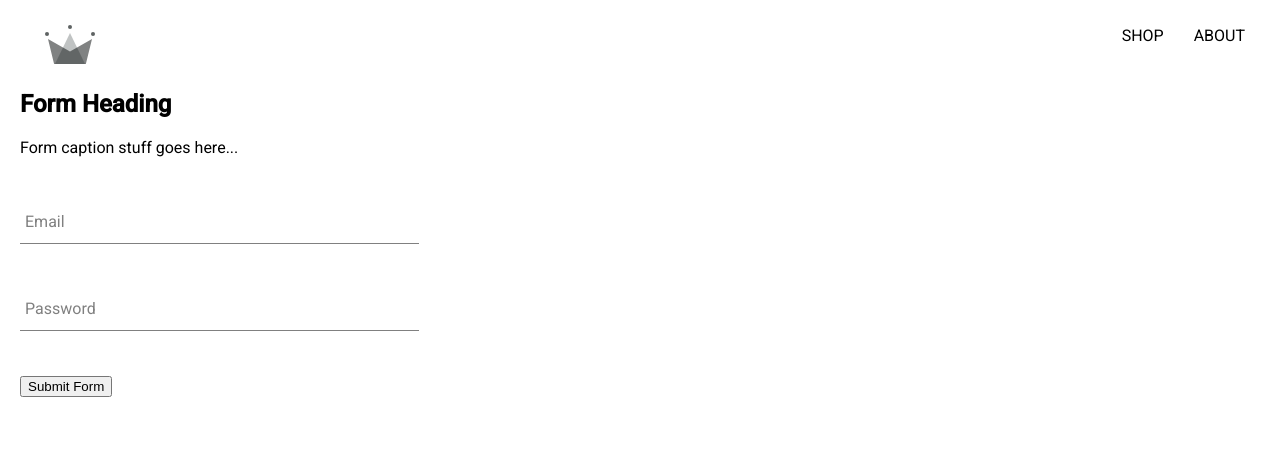
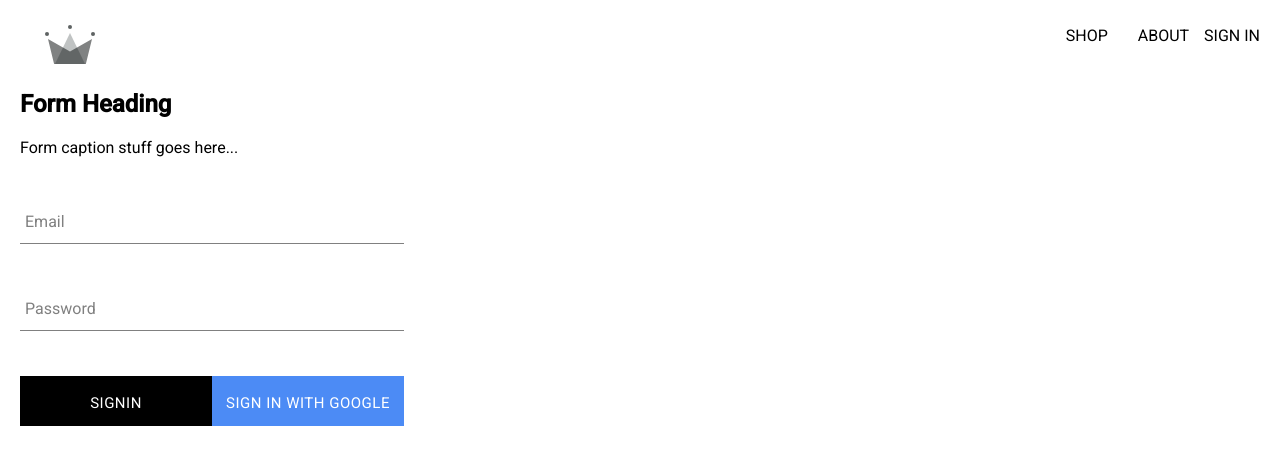
Before and after one commit to kaukeshav/Ecommerce-Store, a React (Create React App) app: page /sign-in in a window 1280 px wide. Shown: the top 464 px of the page. Built offline with nearby package versions, Linux system fonts and the light colour scheme; no server answers.

Commit message:
Firebase setup, Sign in with google

```diff
--- a/package.json
+++ b/package.json
@@ -6,6 +6,7 @@
     "@testing-library/jest-dom": "^4.2.4",
     "@testing-library/react": "^9.3.2",
     "@testing-library/user-event": "^7.1.2",
+    "firebase": "^7.10.0",
     "node-sass": "^4.13.1",
     "react": "^16.13.0",
     "react-dom": "^16.13.0",
--- a/src/App.js
+++ b/src/App.js
@@ -1,15 +1,38 @@
-import React from 'react';
+import React, { Component } from 'react';
 import { BrowserRouter as Router, Switch, Route } from 'react-router-dom';
 import { Homepage, Shoppage, SignInAndSignUp } from './pages';
 import { Header } from './components';
+import { auth } from './firebase/firebase';
 import './App.css';
 
-function App() {
+class App extends Component {
+  constructor(props) {
+    super(props);
+    this.state = {
+      currentUser: null
+    };
+  }
+
+  unsubscribeFromAuth = null;
+
+  componentDidMount() {
+    this.unsubscribeFromAuth = auth.onAuthStateChanged(user => {
+      this.setState({ currentUser: user });
+
+      console.log('user details', user);
+    });
+  }
+
+  componentWillUnmount() {
+    this.unsubscribeFromAuth();
+  }
+
+  render() {
     return (
       <div className="e-commerce-app">
         <Router>
           {/*  Common component across various routes */}
-        <Header />
+          <Header currentUser={this.state.currentUser} />
           <Switch>
             <Route exact path="/" component={Homepage} />
             <Route exact path="/shop" component={Shoppage} />
@@ -19,5 +42,6 @@ function App() {
       </div>
     );
   }
+}
 
 export default App;
--- /dev/null
+++ b/src/components/custom-button/custom-button.component.jsx
@@ -0,0 +1,15 @@
+import React from 'react';
+import './custom-button.styles.scss';
+
+const CustomButton = ({ children, isGoogleSignIn, ...otherProps }) => {
+  return (
+    <button
+      className={`${isGoogleSignIn ? 'google-blue ' : ''} button`}
+      {...otherProps}
+    >
+      {children}
+    </button>
+  );
+};
+
+export default CustomButton;
--- /dev/null
+++ b/src/components/custom-button/custom-button.styles.scss
@@ -0,0 +1,28 @@
+.button {
+  width: 200px;
+  height: 50px;
+  letter-spacing: 0.5px;
+  line-height: 50px;
+  font-size: 15px;
+  background-color: black;
+  color: white;
+  text-transform: uppercase;
+  border: 1px solid transparent;
+  text-align: center;
+  cursor: pointer;
+
+  &:hover {
+    background-color: white;
+    color: black;
+    border: 1px solid black;
+  }
+
+  &.google-blue {
+    background-color: #4c8bf5;
+    color: white;
+    &:hover {
+      background-color: #2c68ca;
+      border-color: transparent;
+    }
+  }
+}
--- a/src/components/header/header.component.jsx
+++ b/src/components/header/header.component.jsx
@@ -1,9 +1,10 @@
 import React from 'react';
 import { Link } from 'react-router-dom';
 import { ReactComponent as Logo } from '../../images/crown.svg';
+import { auth } from '../../firebase/firebase';
 import './header.styles.scss';
 
-const Header = () => {
+const Header = ({ currentUser }) => {
   return (
     <header className="global-header">
       <Link to="/" className="global-header__brand-container">
@@ -16,6 +17,16 @@ const Header = () => {
         <Link to="/about" className="global-header__nav-item">
           ABOUT
         </Link>
+        {currentUser ? (
+          <div
+            className="global-header__nav-item"
+            onClick={e => auth.signOut()}
+          >
+            SIGN OUT
+          </div>
+        ) : (
+          <Link to="/sign-in">SIGN IN</Link>
+        )}
       </nav>
     </header>
   );
--- a/src/components/header/header.styles.scss
+++ b/src/components/header/header.styles.scss
@@ -23,6 +23,7 @@
 
     &-item {
       padding: 10px 15px;
+      cursor: pointer;
     }
   }
 
--- a/src/components/index.js
+++ b/src/components/index.js
@@ -5,7 +5,7 @@ import CollectionItem from './collection-item/collection-item.component';
 import Header from './header/header.component';
 import SignIn from './sign-in/sign-in.component';
 import FormInput from './form-input/form-input.component';
-
+import CustomButton from './custom-button/custom-button.component';
 export {
   ShoppingCard,
   ShoppingGrid,
@@ -13,5 +13,6 @@ export {
   CollectionItem,
   Header,
   SignIn,
-  FormInput
+  FormInput,
+  CustomButton
 };
--- a/src/components/sign-in/sign-in.component.jsx
+++ b/src/components/sign-in/sign-in.component.jsx
@@ -1,6 +1,7 @@
 import React, { Component } from 'react';
 import './sign-in.styles.scss';
-import { FormInput } from '../index';
+import { FormInput, CustomButton } from '../index';
+import { signInWithGoogle } from '../../firebase/firebase';
 
 class SingIn extends Component {
   constructor(props) {
@@ -54,7 +55,12 @@ class SingIn extends Component {
             value={password}
           />
 
-          <input type="submit" value="Submit Form" />
+          <div className="sign-in__buttons">
+            <CustomButton type="submit">Signin</CustomButton>
+            <CustomButton onClick={signInWithGoogle} isGoogleSignIn>
+              Sign In With Google
+            </CustomButton>
+          </div>
         </form>
       </div>
     );
--- a/src/components/sign-in/sign-in.styles.scss
+++ b/src/components/sign-in/sign-in.styles.scss
@@ -0,0 +1,7 @@
+.sign-in {
+  max-width: 30vw;
+  &__buttons {
+    display: flex;
+    justify-content: space-between;
+  }
+}
--- /dev/null
+++ b/src/firebase/firebase.js
@@ -0,0 +1,32 @@
+import firebase from 'firebase/app';
+import 'firebase/auth';
+import 'firebase/firestore';
+import 'firebase/analytics';
+
+// Your web app's Firebase configuration
+const firebaseConfig = {
+  apiKey: 'AIzaSyDjhTlcPnC5yJimAt3491gjM5VrUlMs-Ow',
+  authDomain: 'e-commerce-cart.firebaseapp.com',
+  databaseURL: 'https://e-commerce-cart.firebaseio.com',
+  projectId: 'e-commerce-cart',
+  storageBucket: 'e-commerce-cart.appspot.com',
+  messagingSenderId: '578339414890',
+  appId: '1:578339414890:web:15ddfcc90fc8217fa63b13',
+  measurementId: 'G-KBH52LGYWG'
+};
+
+// Initialize Firebase
+firebase.initializeApp(firebaseConfig);
+firebase.analytics();
+
+export const auth = firebase.auth();
+export const firestore = firebase.firestore();
+
+export const providerGoogle = new firebase.auth.GoogleAuthProvider();
+providerGoogle.setCustomParameters({
+  prompt: 'select_account'
+});
+
+export const signInWithGoogle = () => auth.signInWithPopup(providerGoogle);
+
+export default firebase;
--- a/src/index.css
+++ b/src/index.css
@@ -7,6 +7,10 @@ body {
   -moz-osx-font-smoothing: grayscale;
 }
 
+* {
+  box-sizing: border-box;
+  font-family: inherit;
+}
 code {
   font-family: source-code-pro, Menlo, Monaco, Consolas, 'Courier New',
     monospace;
```
Also changed, not shown: 1 other file (tests, documents, lock files or other folders). Lines whose indentation alone changed are shown as unchanged.
